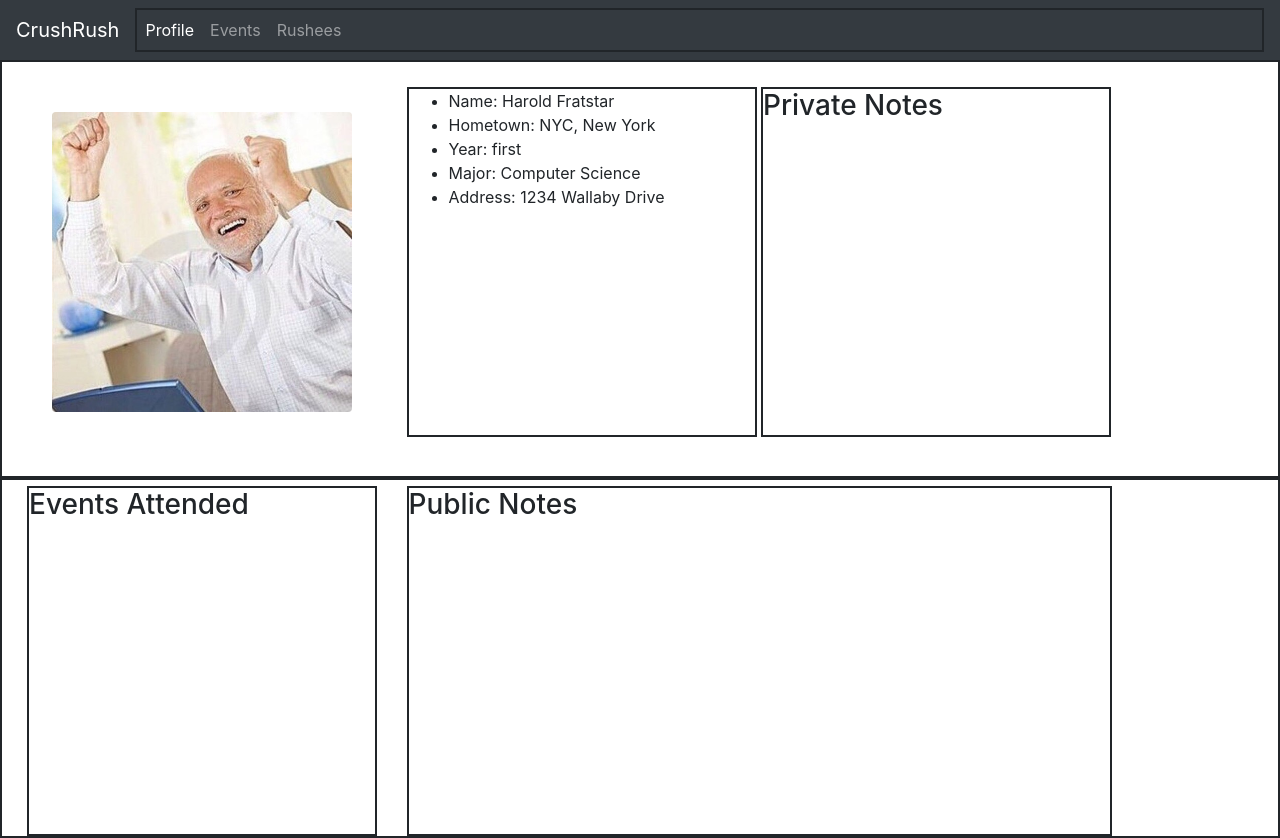
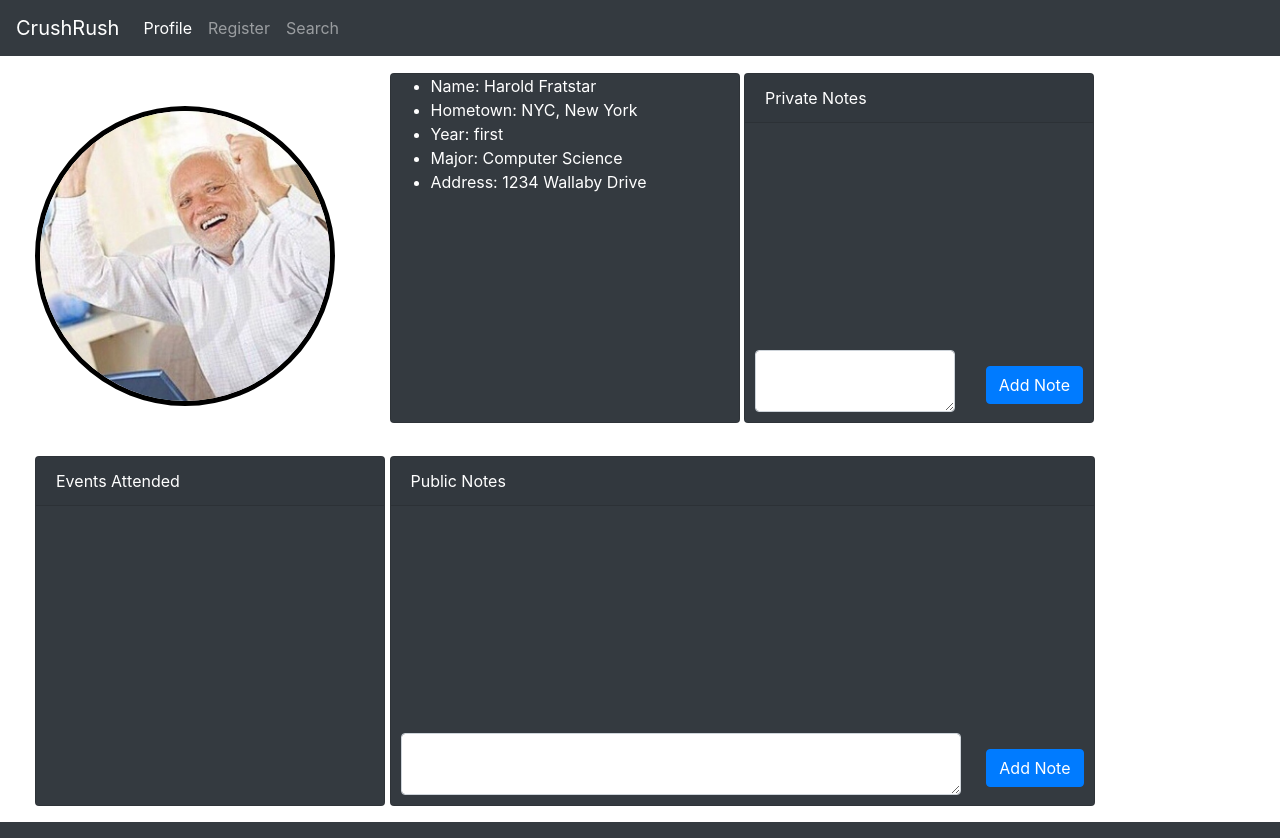
Before and after one commit to TrevorBedsaul/WebPL, a PHP site: page /profile.html in a window 1280 px wide. Run offline with PHP 8.4, Linux system fonts and the light colour scheme; some libraries are stand-ins or nearby versions.

Commit message:
added search page and more functionality to profile page

```diff
--- a/profile.html
+++ b/profile.html
@@ -10,6 +10,33 @@
     <link rel="stylesheet" href="https://maxcdn.bootstrapcdn.com/bootstrap/4.2.1/css/bootstrap.min.css" />
     <link rel="stylesheet" type="text/css" href="styles/profile.css" />
 
+    <script>
+
+        function addPrivNote() {
+            var node = document.createElement("LI");
+            var field = document.getElementById('privateField');
+            var data = document.createTextNode(field.value);
+            node.appendChild(data);
+            if(field.value != "") {
+                document.getElementById("privateList").appendChild(node);
+                field.value = "";
+            }
+        }
+
+        function addPubNote() {
+            var node = document.createElement("LI");
+            var field = document.getElementById('publicField');
+            var data = document.createTextNode(field.value);
+            node.appendChild(data);
+            if(field.value != "") {
+                document.getElementById("publicList").appendChild(node);
+                field.value = "";
+            }
+        }
+
+
+    </script>
+
 </head>
 
 <body>
@@ -19,18 +46,18 @@
         <div class="collapse navbar-collapse" id="navbarSupportedContent">
             <ul class="navbar-nav mr-auto">
                 <li class="nav-item active"><a class="nav-link" href="#">Profile</a></li>
-            <li class="nav-item"><a class="nav-link" href="#">Events</a></li>
-            <li class="nav-item"><a class="nav-link" href="#">Rushees</a></li>
+                <li class="nav-item"><a class="nav-link" href="#">Register</a></li>
+                <li class="nav-item"><a class="nav-link" href="#">Search</a></li>
             </ul>
         </div>
 
     </nav>
 
-<div id="row">
+    <div class="row">
 
-    <img src="resources/images/harold.jpg" class="rounded" id="profilePhoto">
+        <img src="resources/images/harold.jpg" class="rounded-circle" id="profilePhoto">
 
-    <div id="profileInfo">
+        <div id="profileInfo" class="card text-white bg-dark mb-3">
             <ul>
                 <li>Name: Harold Fratstar</li>
                 <li>Hometown: NYC, New York</li>
@@ -40,23 +67,40 @@
             </ul>
         </div>
 
-    <div id="privNotes">
-        <h3>Private Notes</h3>
-    </div>
+        <div id="privNotes" class="card text-white bg-dark mb-3">
 
-<div id="row">
+            <div class="card-header">Private Notes</div>
+
+            <ul id="privateList"></ul>
+
+            <form>
+                <textarea class="form-control" rows="2" id="privateField"></textarea>
+                <button class="btn btn-primary mb-2" type="button" onclick="addPrivNote()" id="privBtn">Add Note</button>
+            </form>
 
         </div>
 
-    <div id="events">
-        <h3>Events Attended</h3>
+    <div class="row">
+
+        <div id="events" class="card text-white bg-dark mb-3">
+            <div class="card-header">Events Attended</div>
         </div>
 
-    <div id="pubNotes">
-        <h3>Public Notes</h3>
+        <div id="pubNotes" class="card text-white bg-dark mb-3">
+
+            <div class="card-header">Public Notes</div>
+
+            <ul id="publicList"></ul>
+
+            <form>
+                <textarea class="form-control" rows="2" id="publicField"></textarea>
+                <button class="btn btn-primary mb-2" type="button" onclick="addPubNote()">Add Note</button>
+            </form>
+
         </div>
 
     </div>
 
 </body>
+
 </html>
--- a/styles/profile.css
+++ b/styles/profile.css
@@ -1,9 +1,4 @@
-div {
-	border-style: solid;
-	border-width: 2px;
-}
-
-#row {
+.row {
 	display: inline-block;
 	width: 100%;
 }
@@ -13,6 +8,9 @@
 	width: 300px;
 	height: 300px;
 	margin: 50px;
+	border-style: solid;
+	border-width: 5px;
+	border-color: black;
 }
 
 #profileInfo {
@@ -32,14 +30,35 @@
 
 #events {
 	display: inherit;
+	vertical-align: middle;
 	height: 350px;
 	width: 350px;
-	margin-left: 25px;
-	margin-right: 25px;
+	margin-left: 65px;
 }
 
 #pubNotes {
 	display: inherit;
+	vertical-align: middle;
 	height: 350px;
 	width: 705px;
 }
+
+#privateField {
+	position: absolute;
+	bottom: 10px;
+	left: 10px;
+	width: 200px;
+}
+
+#publicField {
+	position: absolute;
+	bottom: 10px;
+	left: 10px;
+	width: 560px;
+}
+
+.btn {
+	position: absolute;
+	bottom: 10px;
+	right: 10px;
+}
```
Also changed, not shown: home.html (+14 -1 lines), search.html (added, +61 -0 lines), styles/search.css (added, +12 -0 lines). Lines whose indentation alone changed are shown as unchanged.
